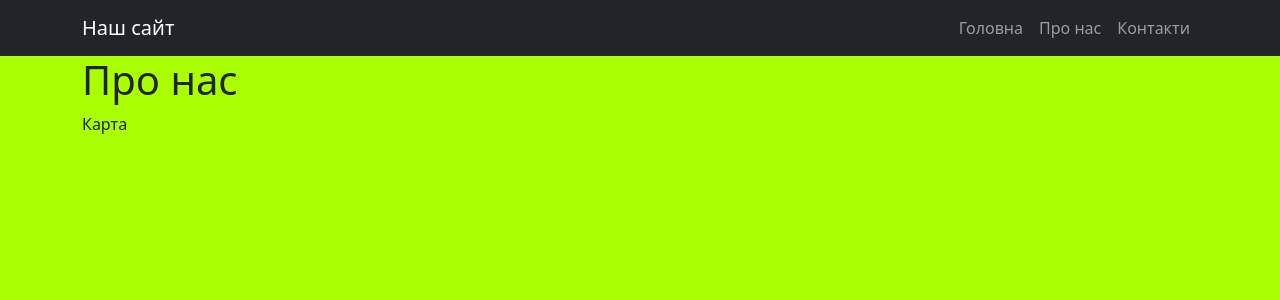
After one commit to novakvova/DJANGO_PV311, a Django app: page /about/ in a window 1280 px wide. The commit adds this page. Shown: the top 300 px of the page. Run offline with Django 5.2, Linux system fonts and the light colour scheme.

Commit message:
Add static

```diff
--- a/djangotutorial/mysite/settings.py
+++ b/djangotutorial/mysite/settings.py
@@ -12,6 +12,7 @@ https://docs.djangoproject.com/en/5.2/ref/settings/
 
 from pathlib import Path
 from decouple import config
+import os
 
 # Build paths inside the project like this: BASE_DIR / 'subdir'.
 BASE_DIR = Path(__file__).resolve().parent.parent
@@ -127,6 +128,10 @@ USE_TZ = True
 
 STATIC_URL = 'static/'
 
+STATICFILES_DIRS = [
+    os.path.join(BASE_DIR, 'static'),
+]
+
 # Default primary key field type
 # https://docs.djangoproject.com/en/5.2/ref/settings/#default-auto-field
 
--- a/djangotutorial/mysite/urls.py
+++ b/djangotutorial/mysite/urls.py
@@ -22,4 +22,5 @@ urlpatterns = [
     path('polls/', include('polls.urls')),
     path('admin/', admin.site.urls),
     path('', views.index, name='index'),
+    path('about/', views.about, name='about'),
 ]
--- a/djangotutorial/mysite/views.py
+++ b/djangotutorial/mysite/views.py
@@ -4,3 +4,6 @@ from django.shortcuts import render
 def index(request):
     # return HttpResponse("Привіт, команда!")
     return render(request, 'index.html')
+
+def about(request):
+    return render(request, 'about.html')
--- /dev/null
+++ b/djangotutorial/static/style.css
@@ -0,0 +1,3 @@
+body {
+    background-color: #aaff00;
+}
--- /dev/null
+++ b/djangotutorial/templates/about.html
@@ -0,0 +1,6 @@
+{% extends "layout.html" %}
+
+{% block content %}
+        <h1>Про нас</h1>
+        <p>Карта</p>
+{% endblock %}
--- /dev/null
+++ b/djangotutorial/templates/layout.html
@@ -0,0 +1,38 @@
+<!DOCTYPE html>
+{% load static %}
+<html lang="en">
+<head>
+    <meta charset="UTF-8">
+    <meta name="viewport" content="width=device-width, initial-scale=1.0">
+    <title>Наш сайт</title>
+    <link rel="stylesheet" href="https://cdn.jsdelivr.net/npm/bootstrap@5.3.3/dist/css/bootstrap.min.css">
+    <link rel="stylesheet" href="{% static 'style.css' %}">
+</head>
+<body>
+    <header>
+        <nav class="navbar navbar-expand-lg navbar-dark bg-dark">
+            <div class="container">
+                <a class="navbar-brand" href="#">Наш сайт</a>
+                <ul class="navbar-nav">
+                    <li class="nav-item">
+                        <a class="nav-link" href="#">Головна</a>
+                    </li>
+                    <li class="nav-item">
+                        <a class="nav-link" href="#">Про нас</a>
+                    </li>
+                    <li class="nav-item">
+                        <a class="nav-link" href="#">Контакти</a>
+                    </li>
+                </ul>
+            </div>
+        </nav>
+    </header>
+    <div class="container">
+        {% block content %}
+        {% endblock %}
+    </div>
+
+
+    <script src="https://cdn.jsdelivr.net/npm/bootstrap@5.3.3/dist/js/bootstrap.bundle.min.js"></script>
+</body>
+</html>
```
Also changed, not shown: djangotutorial/templates/index.html (+4 -34 lines).
